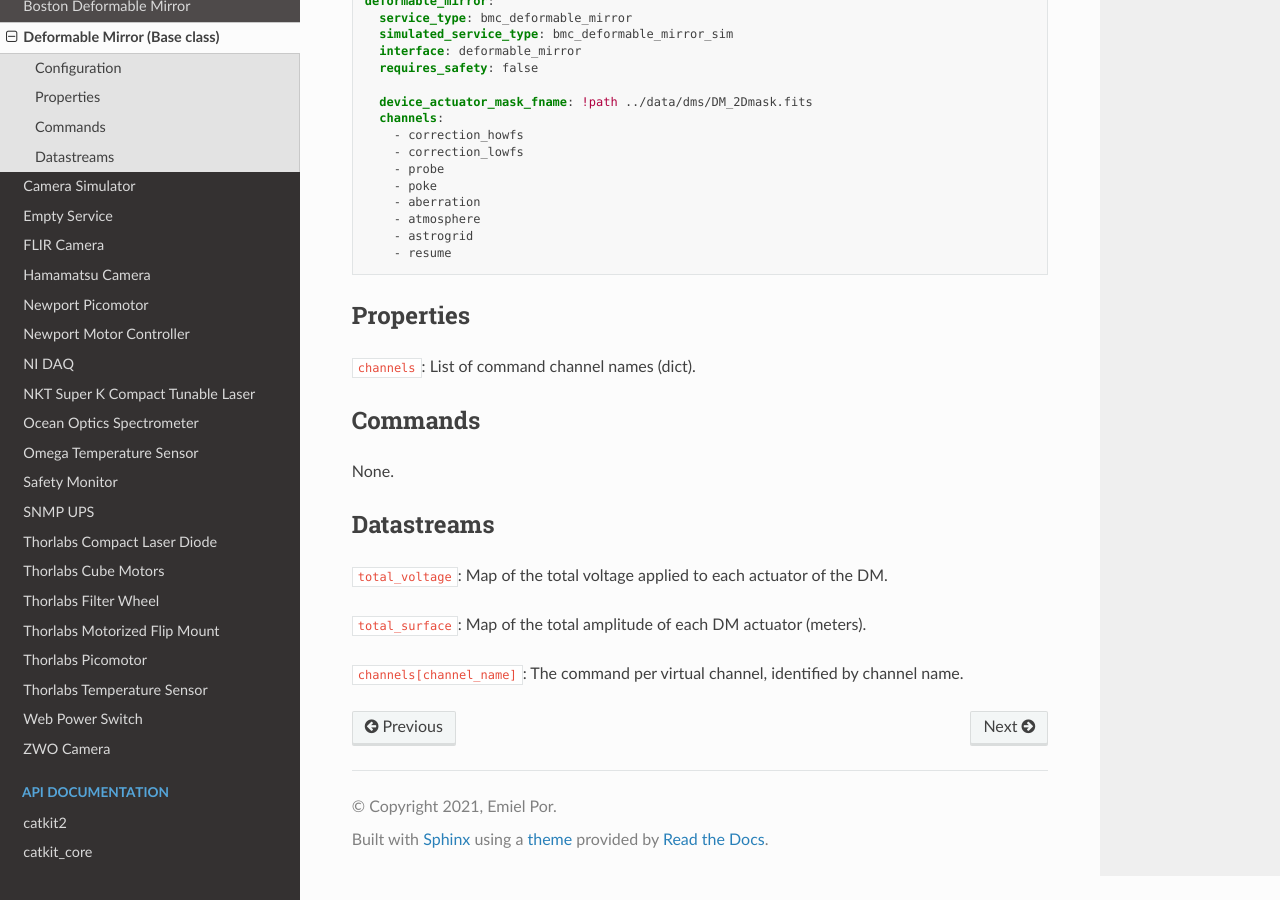
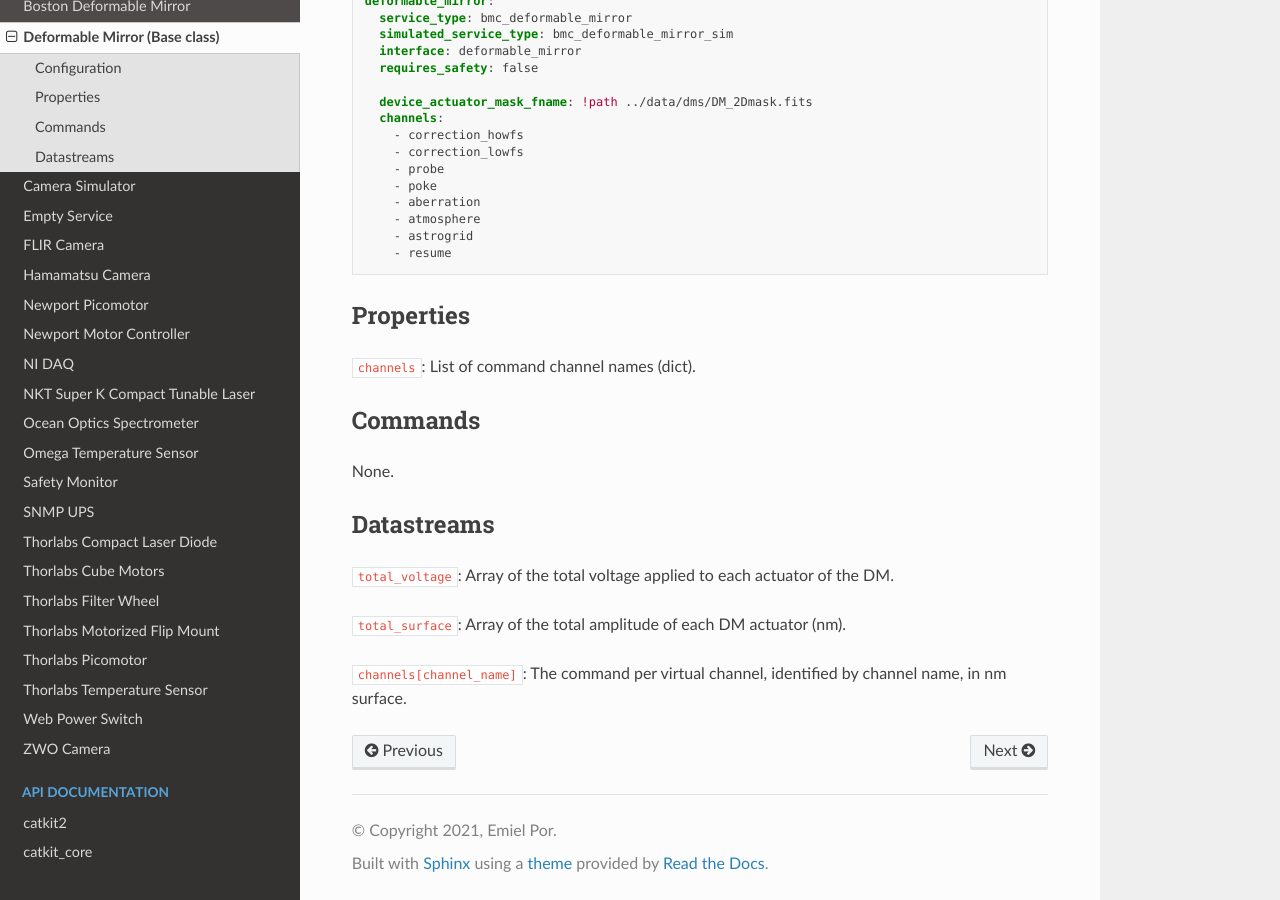
Before and after one commit to spacetelescope/catkit2, a Sphinx documentation site: the page built from docs/services/bmc_deformable_mirror.rst, in a window 1280 px wide and 900 px high, scrolled down 909 px. Built offline with Sphinx 7.4.7 and the Read the Docs theme 2.0.0, drawn with Linux system fonts in a browser that asks for light colours.

Commit message:
Clarify data stream units in docs

```diff
--- a/docs/services/bmc_deformable_mirror.rst
+++ b/docs/services/bmc_deformable_mirror.rst
@@ -57,8 +57,8 @@ None.
 
 Datastreams
 -----------
-``total_voltage``: Map of the total voltage applied to each actuator of the DM.
+``total_voltage``: Array of the total voltage applied to each actuator of the DM.
 
-``total_surface``: Map of the total amplitude of each DM actuator (meters).
+``total_surface``: Array of the total amplitude of each DM actuator (nm).
 
-``channels[channel_name]``: The command per virtual channel, identified by channel name.
+``channels[channel_name]``: The command per virtual channel, identified by channel name, in nm surface.
```
